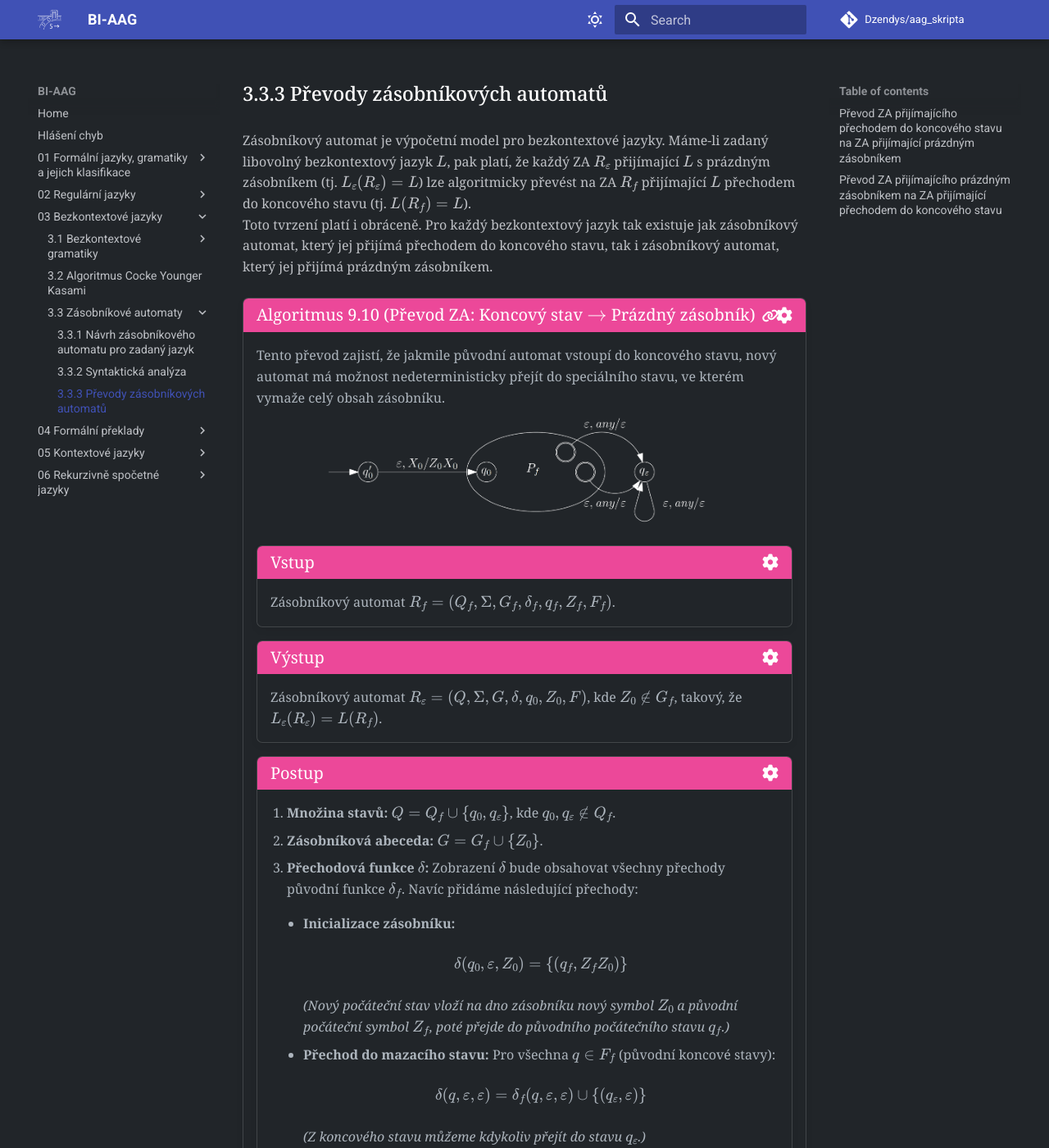
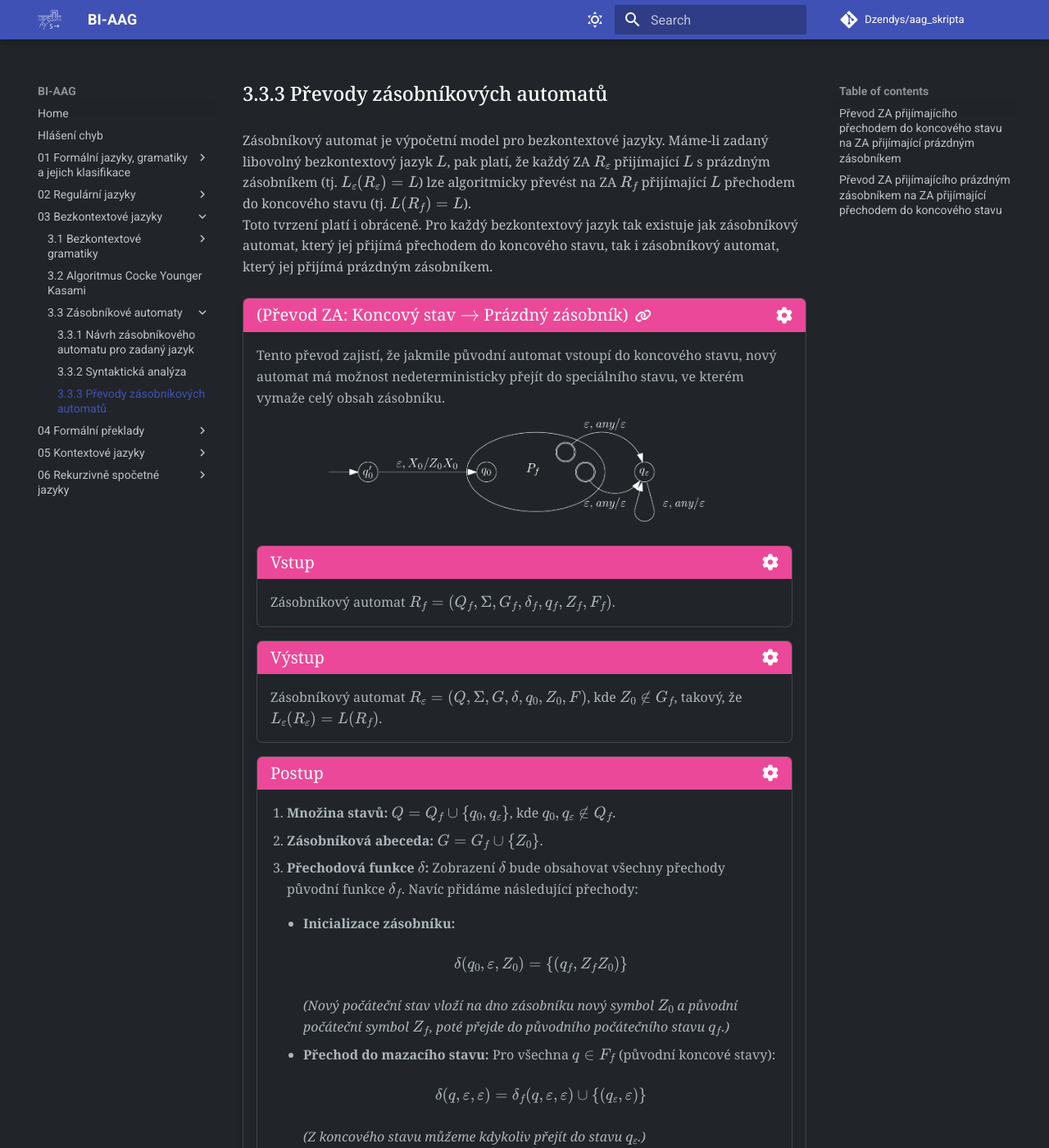
Before and after one commit to Dzendys/aag_skripta, an MkDocs documentation site: the page built from docs/03_Bezkontextové_jazyky/3.3_Zásobníkové_automaty/3.3.3_Převody_zásobníkových_automatů.md, in a window 1280 px wide and 1400 px high. Shown: the whole window at 82% size. Built offline with MkDocs 1.6.1 and Material for MkDocs 9.7.7, drawn with Linux system fonts in a browser that asks for light colours; comment, search, counter and statistics services are not loaded; some of the changed text lies outside the part shown.

Commit message:
Remove algo name prefix

```diff
--- a/docs/03_Bezkontextové_jazyky/3.3_Zásobníkové_automaty/3.3.3_Převody_zásobníkových_automatů.md
+++ b/docs/03_Bezkontextové_jazyky/3.3_Zásobníkové_automaty/3.3.3_Převody_zásobníkových_automatů.md
@@ -5,7 +5,7 @@ Zásobníkový automat je výpočetní model pro bezkontextové jazyky. Máme-li
 Toto tvrzení platí i obráceně. Pro každý bezkontextový jazyk tak existuje jak zásobníkový automat, který jej přijímá přechodem do koncového stavu, tak i zásobníkový automat, který jej přijímá prázdným zásobníkem.
 
 <a id="algo-za-final-to-empty"></a>
-!!! Algorithm "[Algoritmus 9.10 (Převod ZA: Koncový stav $\to$ Prázdný zásobník)](#algo-za-final-to-empty)"
+!!! Algorithm "[(Převod ZA: Koncový stav $\to$ Prázdný zásobník)](#algo-za-final-to-empty)"
 
     ### Převod ZA přijímajícího přechodem do koncového stavu na ZA přijímající prázdným zásobníkem {#algo-za-final-to-empty}
 
@@ -51,7 +51,7 @@ Toto tvrzení platí i obráceně. Pro každý bezkontextový jazyk tak existuje
 ---
 
 <a id="algo-za-empty-to-final"></a>
-!!! Algorithm "[Algoritmus 9.11 (Převod ZA: Prázdný zásobník $\to$ Koncový stav)](#algo-za-empty-to-final)"
+!!! Algorithm "[(Převod ZA: Prázdný zásobník $\to$ Koncový stav)](#algo-za-empty-to-final)"
 
     ### Převod ZA přijímajícího prázdným zásobníkem na ZA přijímající přechodem do koncového stavu {#algo-za-empty-to-final}
 
```
